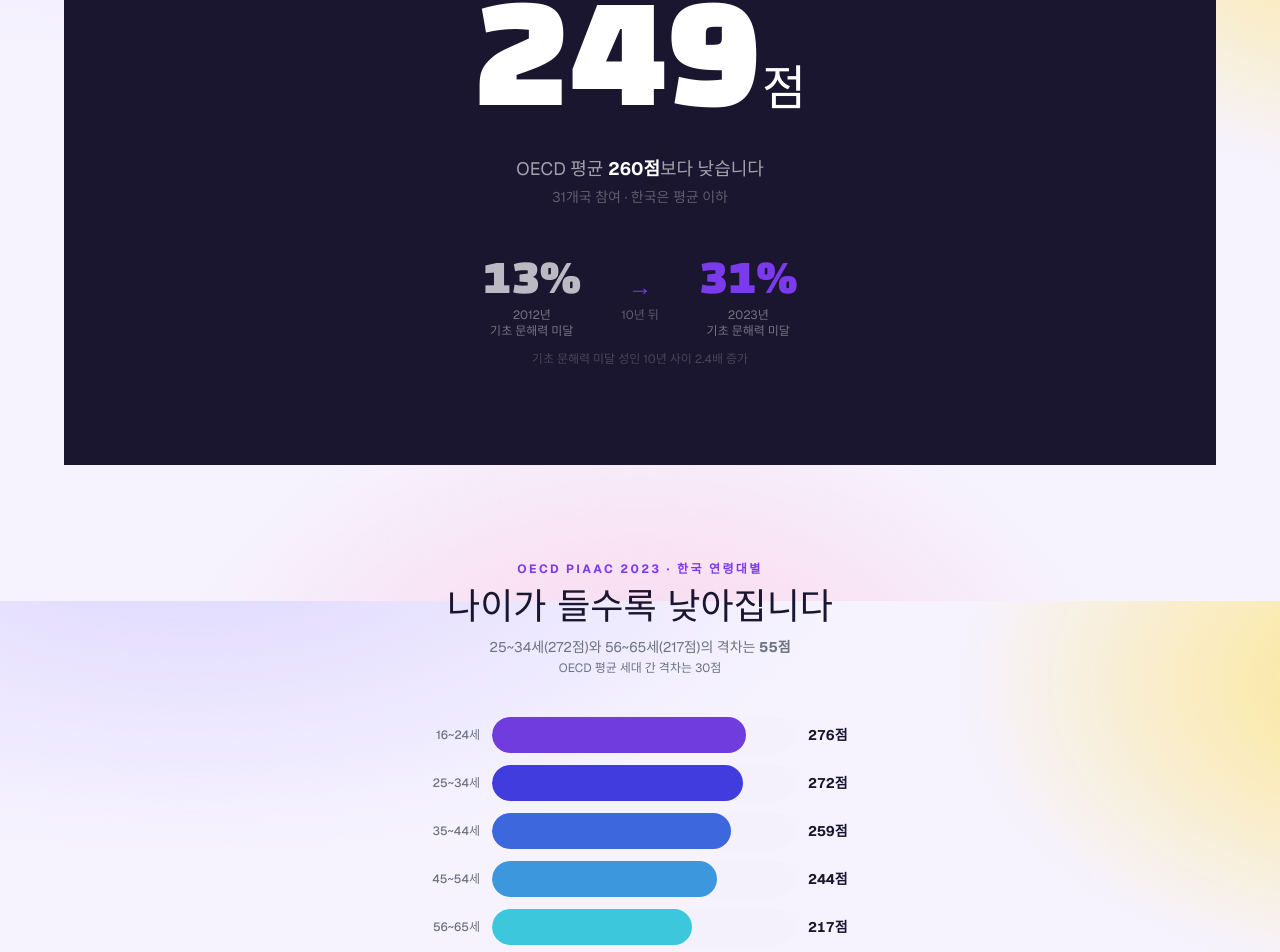
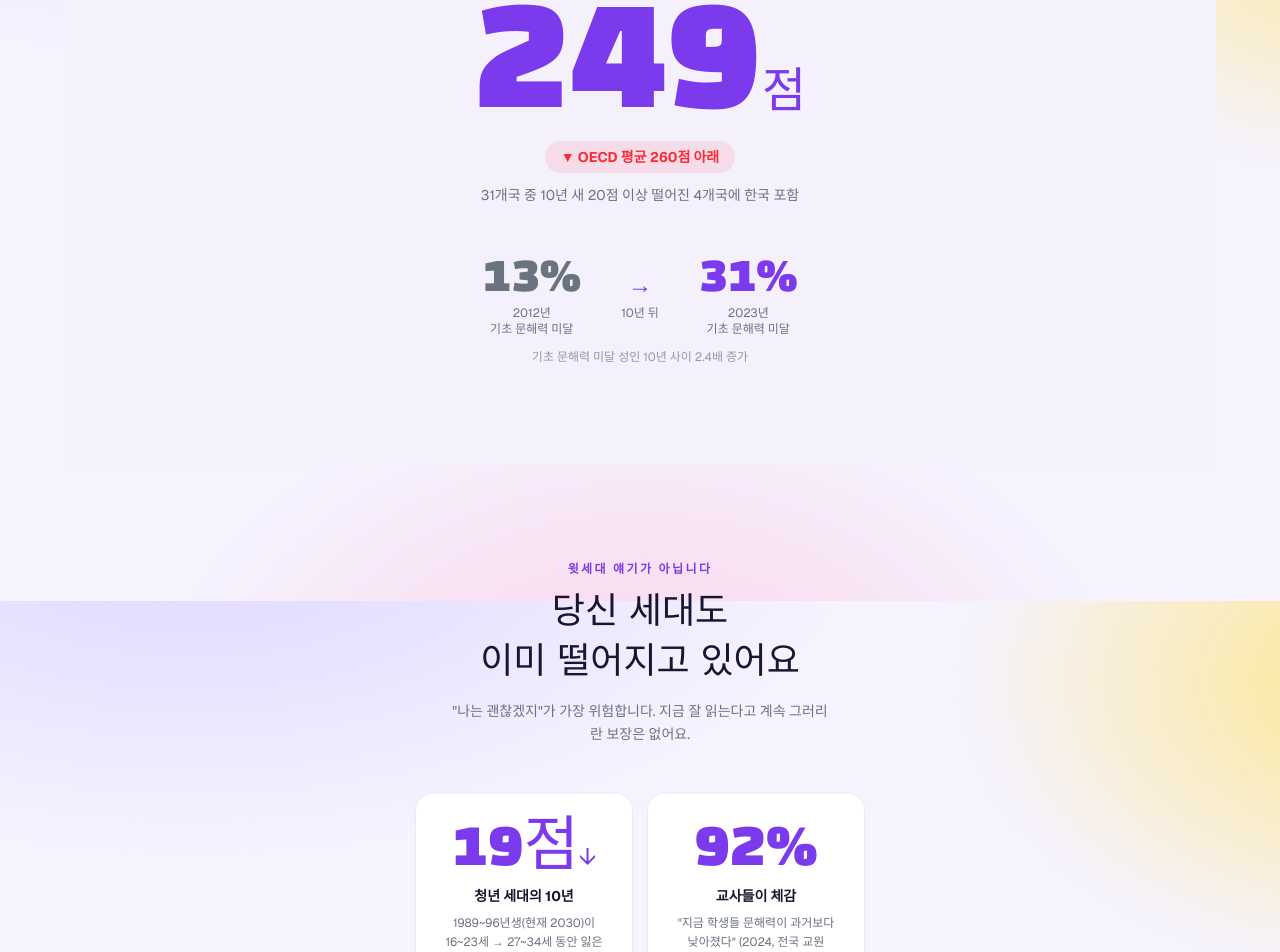
Before and after one commit to min-38/GukPyeongO, a Next.js app: page / in a window 1280 px wide. Shown: the part 999-1951 px from the top of the page. Built offline with nearby package versions, Linux system fonts and the light colour scheme.

Commit message:
[feat] 메인 소개 페이지 2030 타깃 재구성 + 통계 섹션 색상 통일

```diff
--- a/app/(app)/page.tsx
+++ b/app/(app)/page.tsx
@@ -5,16 +5,7 @@ import { useEffect, useRef, useState } from "react";
 
 import { gradeTheme, GRADE_TITLES } from "@/app/lib/quiz";
 
-// OECD PIAAC 2023 한국 연령대별 문해력 점수
-const PIAAC_DATA = [
-  { age: "16~24세", score: 276 },
-  { age: "25~34세", score: 272 },
-  { age: "35~44세", score: 259 },
-  { age: "45~54세", score: 244 },
-  { age: "56~65세", score: 217 },
-];
-
-// 실제 문해력 논란 사례
+// 실제 문해력 논란 사례 (온라인에서 우리 또래 사이에 벌어진 일)
 const CASES = [
   {
     word: "사흘",
@@ -102,9 +93,6 @@ export default function Home() {
     window.addEventListener("scroll", onScroll, { passive: true });
     return () => window.removeEventListener("scroll", onScroll);
   }, []);
-
-  // 차트 막대 애니메이션
-  const { ref: chartRef, visible: chartVisible } = useScrollReveal(0.3);
 
   return (
     <>
@@ -213,41 +201,40 @@ export default function Home() {
         </section>
 
         {/* ────────────────────────────────────────────
-            2. 충격 통계 — 어두운 배경
+            2. 성인 문해력 평균 (라이트 테마로 통일)
         ──────────────────────────────────────────── */}
-        <section className="flex min-h-[80vh] flex-col items-center justify-center bg-[#1b1630] px-6 py-24 text-center dark:bg-[#0d0a18]">
+        <section className="flex min-h-[80vh] flex-col items-center justify-center bg-surface-muted px-6 py-24 text-center">
           <Reveal>
             <p className="text-xs font-bold tracking-[0.2em] text-brand">
               OECD PIAAC 2023 · 성인역량조사
             </p>
           </Reveal>
           <Reveal delay={120}>
-            <p className="mt-3 text-base font-medium text-white/50">
+            <p className="mt-3 text-base font-medium text-muted">
               한국 성인 문해력 점수 (500점 만점)
             </p>
           </Reveal>
           <Reveal delay={260}>
-            <p className="mt-1 font-display leading-none text-white">
+            <p className="mt-1 font-display leading-none text-brand">
               <span className="text-[7rem] lg:text-[10rem]">249</span>
               <span className="text-4xl lg:text-5xl">점</span>
             </p>
           </Reveal>
           <Reveal delay={400}>
-            <p className="mt-4 text-lg text-white/60">
-              OECD 평균{" "}
-              <span className="font-bold text-white">260점</span>보다 낮습니다
-            </p>
-            <p className="mt-1 text-sm text-white/30">
-              31개국 참여 · 한국은 평균 이하
+            <span className="inline-flex items-center gap-1.5 rounded-full bg-red-500/10 px-4 py-1.5 text-sm font-bold text-red-500">
+              ▼ OECD 평균 260점 아래
+            </span>
+            <p className="mt-3 text-sm text-muted">
+              31개국 중 10년 새 20점 이상 떨어진 4개국에 한국 포함
             </p>
           </Reveal>
           <Reveal delay={540}>
             <div className="mt-12 flex items-center gap-6 sm:gap-10">
               <div className="text-center">
-                <p className="font-display text-4xl text-white/70 sm:text-5xl">
+                <p className="font-display text-4xl text-muted sm:text-5xl">
                   13%
                 </p>
-                <p className="mt-1 text-xs text-white/40">
+                <p className="mt-1 text-xs text-muted">
                   2012년
                   <br />
                   기초 문해력 미달
@@ -255,79 +242,72 @@ export default function Home() {
               </div>
               <div className="flex flex-col items-center gap-1">
                 <span className="text-2xl text-brand">→</span>
-                <span className="text-xs text-white/30">10년 뒤</span>
+                <span className="text-xs text-muted">10년 뒤</span>
               </div>
               <div className="text-center">
                 <p className="font-display text-4xl text-brand sm:text-5xl">
                   31%
                 </p>
-                <p className="mt-1 text-xs text-white/40">
+                <p className="mt-1 text-xs text-muted">
                   2023년
                   <br />
                   기초 문해력 미달
                 </p>
               </div>
             </div>
-            <p className="mt-3 text-xs text-white/20">
+            <p className="mt-3 text-xs text-muted/70">
               기초 문해력 미달 성인 10년 사이 2.4배 증가
             </p>
           </Reveal>
         </section>
 
         {/* ────────────────────────────────────────────
-            3. 연령대별 차트
+            3. "당신 세대도 예외가 아닙니다" (2030/10대 타깃)
         ──────────────────────────────────────────── */}
-        <section className="flex min-h-[75vh] flex-col items-center justify-center px-6 py-24">
+        <section className="flex min-h-[80vh] flex-col items-center justify-center px-6 py-24">
           <Reveal>
             <p className="text-center text-xs font-bold tracking-[0.2em] text-brand">
-              OECD PIAAC 2023 · 한국 연령대별
+              윗세대 얘기가 아닙니다
             </p>
-            <h2 className="mt-3 text-center font-display text-3xl lg:text-4xl">
-              나이가 들수록 낮아집니다
+            <h2 className="mt-3 text-center font-display text-3xl leading-snug lg:text-4xl">
+              당신 세대도
+              <br />
+              이미 떨어지고 있어요
             </h2>
-            <p className="mt-2 text-center text-sm text-muted">
-              25~34세(272점)와 56~65세(217점)의 격차는{" "}
-              <strong>55점</strong>
-              <br />
-              <span className="text-xs">
-                OECD 평균 세대 간 격차는 30점
-              </span>
+            <p className="mt-3 max-w-sm text-center text-sm leading-relaxed text-muted">
+              "나는 괜찮겠지"가 가장 위험합니다. 지금 잘 읽는다고 계속
+              그러리란 보장은 없어요.
             </p>
           </Reveal>
 
-          <div ref={chartRef} className="mt-10 w-full max-w-md space-y-3">
-            {PIAAC_DATA.map((item, i) => {
-              const pct = (item.score / 330) * 100;
-              // 점수 높을수록 brand 색, 낮을수록 red 계열로 그라데이션
-              const hue = 260 - i * 18;
-              return (
-                <Reveal key={item.age} delay={i * 100}>
-                  <div className="flex items-center gap-3">
-                    <span className="w-16 shrink-0 text-right text-xs font-medium text-muted">
-                      {item.age}
-                    </span>
-                    <div className="relative flex h-9 flex-1 overflow-hidden rounded-full bg-surface-muted">
-                      <div
-                        className="h-full rounded-full transition-all duration-1000 ease-out"
-                        style={{
-                          width: chartVisible ? `${pct}%` : "0%",
-                          transitionDelay: `${i * 120}ms`,
-                          background: `hsl(${hue} 70% 55%)`,
-                        }}
-                      />
-                    </div>
-                    <span className="w-14 text-sm font-bold tabular-nums">
-                      {item.score}점
-                    </span>
-                  </div>
-                </Reveal>
-              );
-            })}
+          <div className="mt-12 grid w-full max-w-md gap-4 sm:grid-cols-2">
+            <Reveal delay={120}>
+              <div className="flex h-full flex-col items-center gap-2 rounded-2xl bg-surface p-6 text-center shadow-sm">
+                <p className="font-display text-5xl text-brand sm:text-6xl">
+                  19점<span className="text-2xl">↓</span>
+                </p>
+                <p className="text-sm font-bold">청년 세대의 10년</p>
+                <p className="text-xs leading-relaxed text-muted">
+                  1989~96년생(현재 2030)이 16~23세 → 27~34세 동안 잃은 문해력 점수
+                </p>
+              </div>
+            </Reveal>
+            <Reveal delay={240}>
+              <div className="flex h-full flex-col items-center gap-2 rounded-2xl bg-surface p-6 text-center shadow-sm">
+                <p className="font-display text-5xl text-brand sm:text-6xl">
+                  92%
+                </p>
+                <p className="text-sm font-bold">교사들이 체감</p>
+                <p className="text-xs leading-relaxed text-muted">
+                  "지금 학생들 문해력이 과거보다 낮아졌다" (2024, 전국 교원 5,848명)
+                </p>
+              </div>
+            </Reveal>
           </div>
 
-          <Reveal delay={600}>
-            <p className="mt-6 text-center text-xs text-muted">
-              출처: OECD PIAAC 2주기 2023 성인역량조사 (한국직업능력연구원)
+          <Reveal delay={360}>
+            <p className="mt-8 text-center text-xs text-muted">
+              출처: OECD PIAAC 2023 · 경향신문(2025.1) · 한국교원단체총연합회 설문조사(2024.9)
             </p>
           </Reveal>
         </section>
@@ -341,7 +321,7 @@ export default function Home() {
               이런 장면, 낯설지 않으시죠?
             </h2>
             <p className="mt-2 text-center text-sm text-muted">
-              실제 온라인에서 벌어진 문해력 논란 사례입니다
+              온라인에서 우리 또래 사이에 벌어진 진짜 논란들
             </p>
           </Reveal>
 
@@ -353,7 +333,10 @@ export default function Home() {
                     "{c.word}"
                   </span>
                   <p className="text-sm text-muted">
-                    공지문: <span className="font-medium text-foreground">{c.prompt}</span>
+                    공지문:{" "}
+                    <span className="font-medium text-foreground">
+                      {c.prompt}
+                    </span>
                   </p>
                   <div className="rounded-xl bg-red-50 px-3 py-2.5 dark:bg-red-950/20">
                     <p className="text-sm text-red-600 dark:text-red-400">
@@ -368,7 +351,7 @@ export default function Home() {
 
           <Reveal delay={500}>
             <p className="mt-8 text-center text-xs text-muted">
-              출처: 한국일보(2024.8), 아주경제(2024.4), 교원단체총연합회 설문조사(2024.9)
+              출처: 한국일보(2024.8), 아주경제(2024.4)
             </p>
           </Reveal>
         </section>
@@ -407,7 +390,9 @@ export default function Home() {
       ──────────────────────────────────────────── */}
       <div
         className={`fixed bottom-0 left-0 right-0 z-50 flex justify-center bg-gradient-to-t from-background via-background/80 to-transparent px-6 pb-5 pt-12 transition-all duration-300 sm:left-1/2 sm:max-w-xl sm:-translate-x-1/2 lg:hidden ${
-          showSticky ? "translate-y-0 opacity-100" : "translate-y-4 opacity-0 pointer-events-none"
+          showSticky
+            ? "translate-y-0 opacity-100"
+            : "pointer-events-none translate-y-4 opacity-0"
         }`}
       >
         <Link
```
